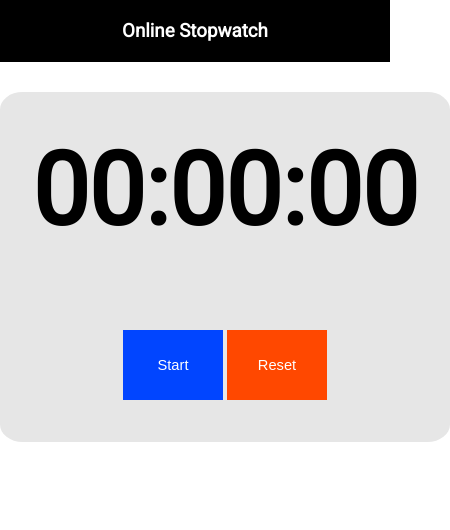
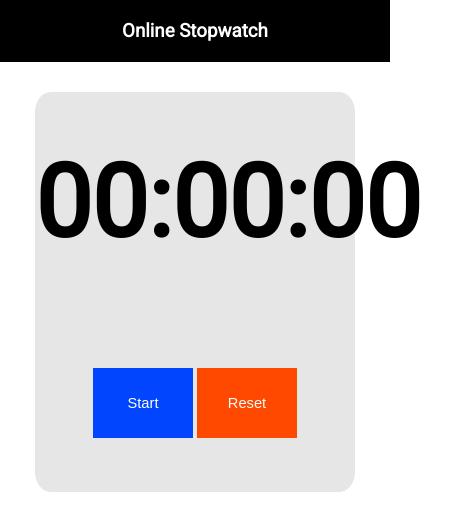
Before and after one commit to Guirdy/stopwatch, a plain HTML site: page src/index.html in a window 390 px wide. Shown: the whole page, 450 px wide, since content can reach past the window. Drawn offline with Linux system fonts and the light colour scheme.

Commit message:
fix: css responsive

```diff
--- a/src/style.css
+++ b/src/style.css
@@ -88,11 +88,11 @@ body {
     margin: auto;
 }
 
-@media(max-width: 900px){
+@media(max-width: 1080px){
     #stopwatch {
         display: flex;
-        width: 450px;
-        height: 350px;
+        width: 82%;
+        height: 400px;
         margin: auto;
         margin-top: 30px;
         border-radius: 5%;
```
